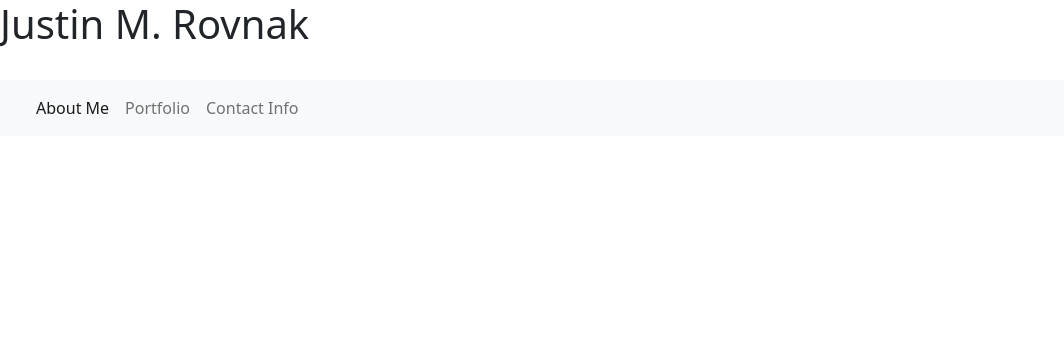
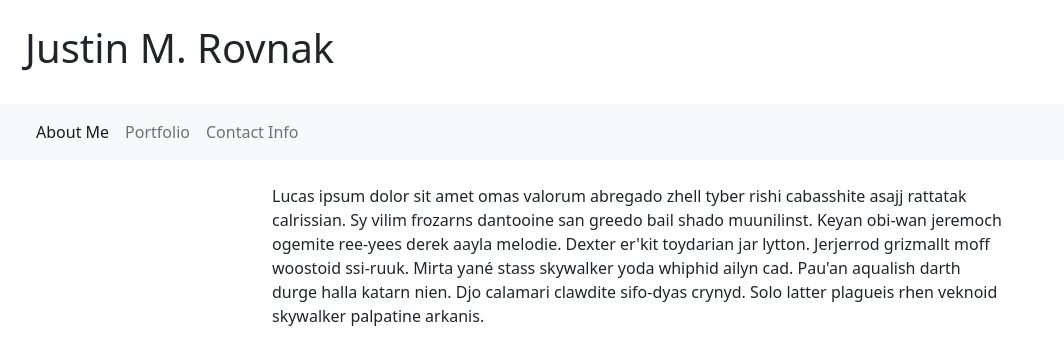
Before and after one commit to jmrovnak/HW2, a plain HTML site: page index.html in a window 1280 px wide. Shown: the whole page, without its empty margins (0-1064 px from the left). Drawn offline with nearby package versions, Linux system fonts and the light colour scheme.

Commit message:
added first row

```diff
--- a/index.html
+++ b/index.html
@@ -4,13 +4,18 @@
     <meta charset="UTF-8">
     <meta name="viewport" content="width=device-width, initial-scale=1.0">
     <title>JMR Bio</title>
+    <style>
+    h1{
+        margin-left: 25px;
+    }
+    </style>
 
     <link href="https://cdn.jsdelivr.net/npm/bootstrap@5.0.0-beta1/dist/css/bootstrap.min.css" rel="stylesheet" integrity="sha384-giJF6kkoqNQ00vy+HMDP7azOuL0xtbfIcaT9wjKHr8RbDVddVHyTfAAsrekwKmP1" crossorigin="anonymous">
     <script src="https://cdn.jsdelivr.net/npm/bootstrap@5.0.0-beta1/dist/js/bootstrap.bundle.min.js" integrity="sha384-ygbV9kiqUc6oa4msXn9868pTtWMgiQaeYH7/t7LECLbyPA2x65Kgf80OJFdroafW" crossorigin="anonymous"></script>
 </head>
 <body>
-
-    <h1>Justin M. Rovnak</h1> <br>
+    <br>
+    <h1>Justin M. Rovnak </h1> <br>
     <nav class="navbar navbar-expand-lg navbar-light bg-light">
         <div class="container-fluid">
           <a class="navbar-brand" href="#"></a>
@@ -36,6 +41,16 @@
         </div>
       </nav> <br>
 
+      <div class="container">
+          <div class="row">
+              <div class="col-md-2"></div>
+              <div class="col-md-8">
+                  <p>Lucas ipsum dolor sit amet omas valorum abregado zhell tyber rishi cabasshite asajj rattatak calrissian. Sy vilim frozarns dantooine san greedo bail shado muunilinst. Keyan obi-wan jeremoch ogemite ree-yees derek aayla melodie. Dexter er'kit toydarian jar lytton. Jerjerrod grizmallt moff woostoid ssi-ruuk. Mirta yané stass skywalker yoda whiphid ailyn cad. Pau'an aqualish darth durge halla katarn nien. Djo calamari clawdite sifo-dyas crynyd. Solo latter plagueis rhen veknoid skywalker palpatine arkanis.</p>
+              </div>
+              <div class="col-md-2"></div>
+          </div>
+      </div>
+
 
 </body>
 </html>
```
